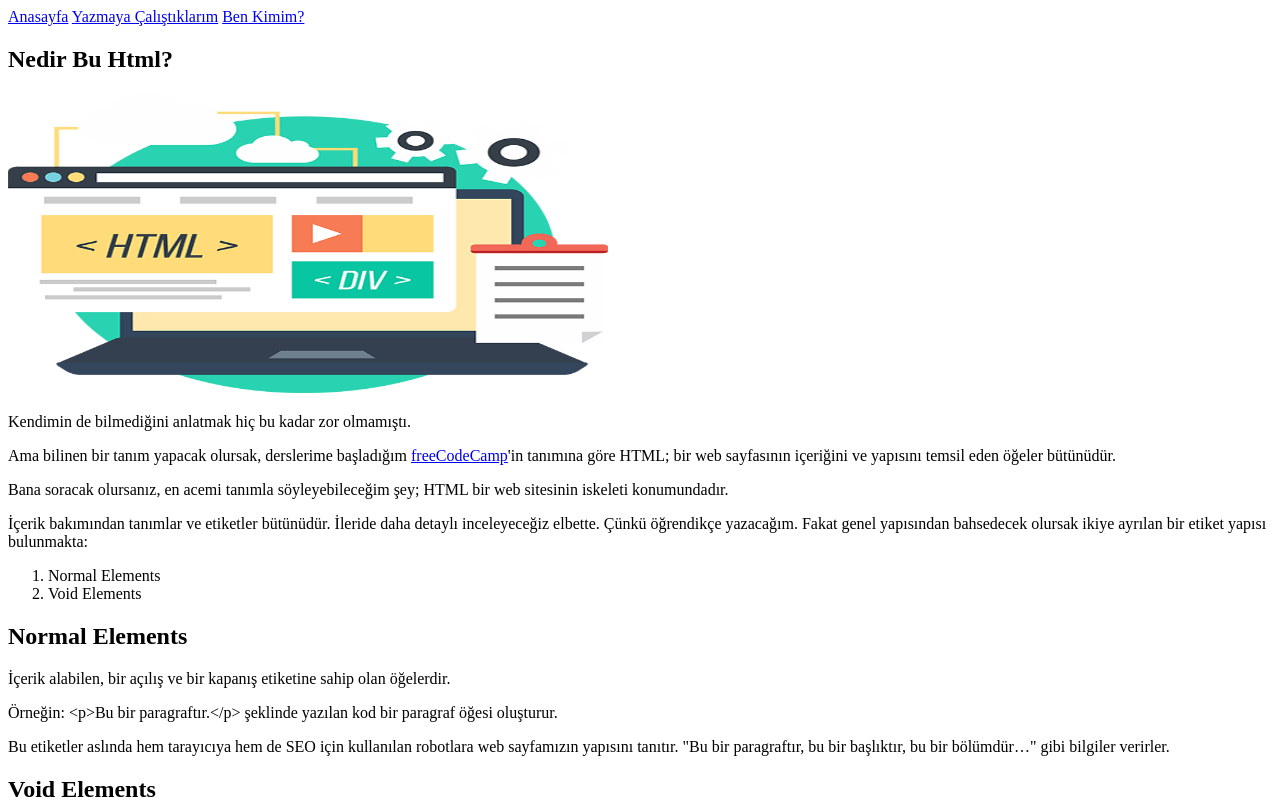
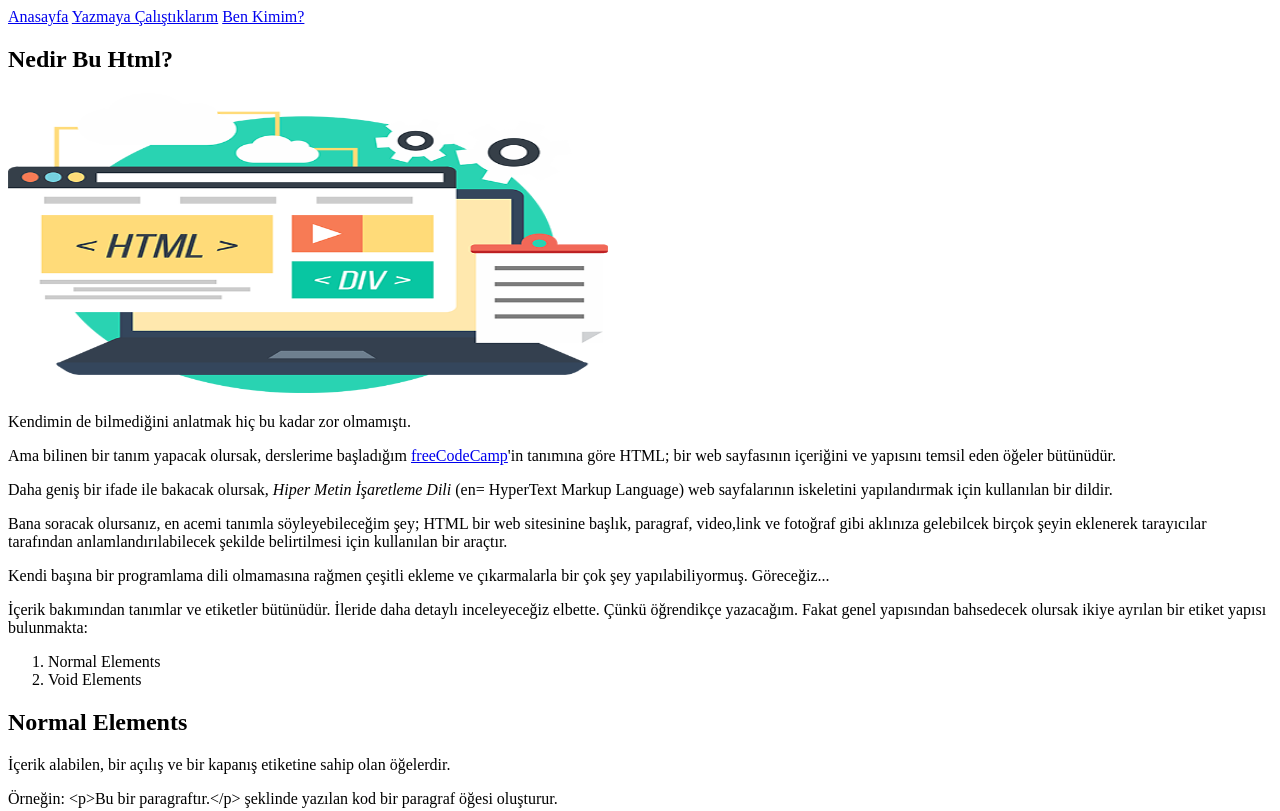
Before and after one commit to RutkayT/rutkay.tokat, a plain HTML site: page htmlnedir.html in a window 1280 px wide. Shown: the top 811 px of the page. Drawn offline with Linux system fonts and the light colour scheme.

Commit message:
Update htmlnedir.html

```diff
--- a/htmlnedir.html
+++ b/htmlnedir.html
@@ -22,10 +22,10 @@
 
 <p>Ama bilinen bir tanım yapacak olursak, derslerime başladığım
 <a href="https://www.freecodecamp.org" target="_blank">freeCodeCamp</a>'in tanımına göre HTML; bir web sayfasının içeriğini ve yapısını temsil eden öğeler bütünüdür.</p>
-
+<p>Daha geniş bir ifade ile bakacak olursak, <em>Hiper Metin İşaretleme Dili</em> (en= HyperText Markup Language) web sayfalarının iskeletini yapılandırmak için kullanılan bir dildir.</p>
 <p>Bana soracak olursanız, en acemi tanımla söyleyebileceğim şey;
-HTML bir web sitesinin iskeleti konumundadır.</p>
-
+HTML bir web sitesinine başlık, paragraf, video,link ve fotoğraf gibi aklınıza gelebilcek birçok şeyin eklenerek tarayıcılar tarafından anlamlandırılabilecek şekilde belirtilmesi için kullanılan bir araçtır.</p>
+<p>Kendi başına bir programlama dili olmamasına rağmen çeşitli ekleme ve çıkarmalarla bir çok şey yapılabiliyormuş. Göreceğiz...</p>
 <p>İçerik bakımından tanımlar ve etiketler bütünüdür.
 İleride daha detaylı inceleyeceğiz elbette. Çünkü öğrendikçe yazacağım.
 Fakat genel yapısından bahsedecek olursak ikiye ayrılan bir etiket yapısı bulunmakta:</p>
```
